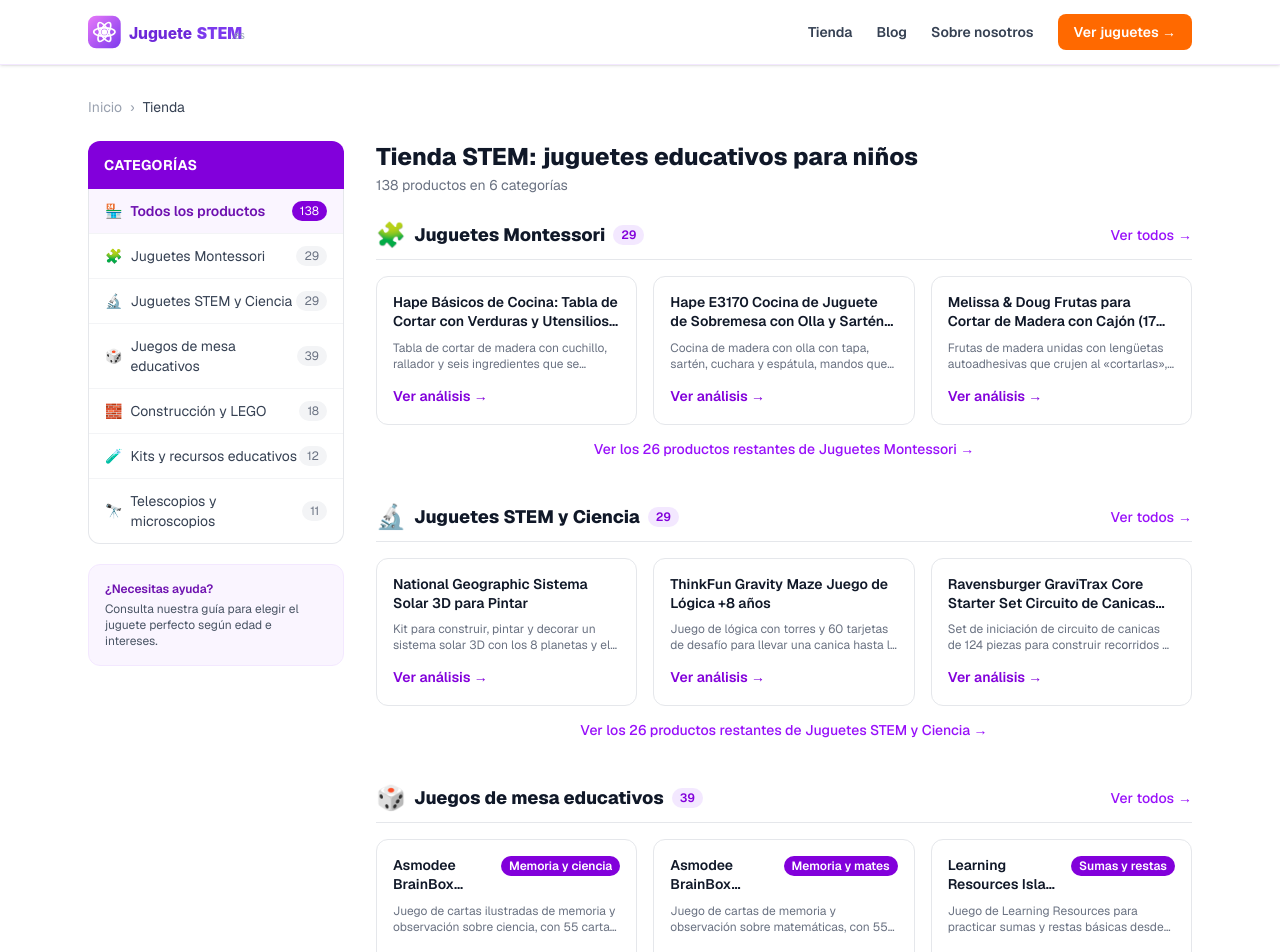
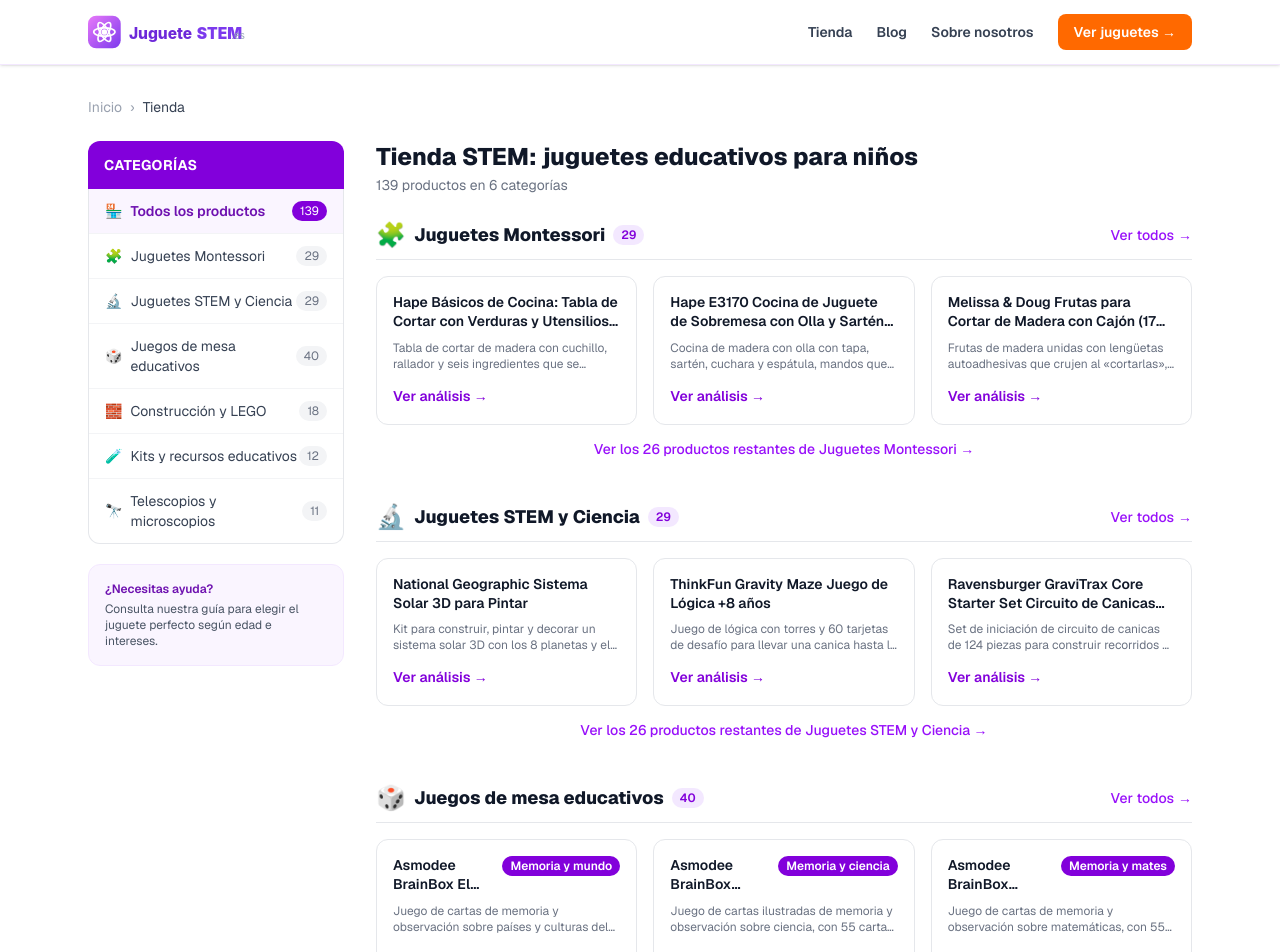
Before and after one commit to mktweb360/juguetestem, a Next.js app: page /tienda in a window 1280 px wide. Shown: the top 952 px of the page. Built offline with nearby package versions, Linux system fonts and the light colour scheme.

Commit message:
Ficha: Asmodee BrainBox El Mundo juego de cartas (#56)

```diff
--- a/data/posts.ts
+++ b/data/posts.ts
@@ -161,7 +161,7 @@ export const posts: Post[] = [
     category: "Juegos de Mesa",
     date: "2025-07-10",
     readTime: 8,
-    relatedProducts: ["dixit-juego-mesa-asmodee-2021", "virus-pack-tapete-fundas-deck-box", "catan-junior-devir-6-anos", "asmodee-azul-juego-mesa-losetas", "spin-master-tetris-juego-mesa-estrategia", "devir-carcassonne-junior-juego-mesa-infantil", "mattel-blokus-juego-estrategia-familia-7-anos", "thinkfun-rush-hour-duel-2-jugadores-8-anos", "amazon-basics-junior-4-en-raya-gigante"],
+    relatedProducts: ["dixit-juego-mesa-asmodee-2021", "virus-pack-tapete-fundas-deck-box", "catan-junior-devir-6-anos", "asmodee-azul-juego-mesa-losetas", "spin-master-tetris-juego-mesa-estrategia", "devir-carcassonne-junior-juego-mesa-infantil", "mattel-blokus-juego-estrategia-familia-7-anos", "thinkfun-rush-hour-duel-2-jugadores-8-anos", "amazon-basics-junior-4-en-raya-gigante", "asmodee-brainbox-el-mundo-cartas-memoria"],
     categoryCta: { href: "/tienda/juegos-mesa-educativos", text: "Ver juegos de mesa →" },
   },
   {
--- a/data/products.ts
+++ b/data/products.ts
@@ -366,6 +366,25 @@ export const products: Product[] = [
 
   // JUEGOS DE MESA EDUCATIVOS
   {
+    slug: "asmodee-brainbox-el-mundo-cartas-memoria",
+    // Comprobada en amazon.es el 27/11/2026: botón de compra activo, vendido y enviado por Amazon. Datos solo de la ficha de Amazon.
+    name: "Asmodee BrainBox El Mundo, juego de cartas de memoria y observación",
+    asin: "B08T9QCX15",
+    categorySlug: "juegos-mesa-educativos",
+    categoryName: "Juegos de mesa educativos",
+    price: "Consultar precio",
+    priceMin: 0,
+    rating: 0,
+    reviewCount: 0,
+    shortDescription: "Juego de cartas de memoria y observación sobre países y culturas del mundo, en solitario o en grupo, desde 8 años.",
+    fullDescription: "BrainBox El Mundo es un juego de cartas de Asmodee, con fabricante Green Board Games según la ficha de Amazon. Se observa una carta ilustrada durante diez segundos y después hay que responder a una pregunta sobre lo que se ha visto, con datos sobre países y culturas. La ficha lo describe como apto para jugar en solitario, para batir récords personales, o en grupo, con partidas de unos 10 minutos, y lo indica a partir de 8 años. Incluye reglamento, un reloj de arena, cartas y dados, en una caja de unos 10 cm de lado. No lo hemos probado: la información procede de la ficha de Amazon.",
+    pros: ["Memoria, observación y cultura general sobre países y culturas", "Partidas cortas, de unos 10 minutos", "Se puede jugar en solitario o en grupo", "Formato compacto, fácil de llevar", "Vendido y enviado por Amazon"],
+    cons: ["Hay que leer con soltura las preguntas, así que encaja mejor hacia los 8 años", "La ficha no concreta el número de cartas ni de preguntas", "No lo hemos probado: la información procede de la ficha de Amazon"],
+    specs: { "Marca": "Asmodee", "Fabricante": "Green Board Games", "Edad indicada": "Desde 8 años", "Duración": "Unos 10 minutos", "Jugadores": "En solitario o en grupo", "Tema": "Países y culturas del mundo" },
+    badge: "Memoria y mundo",
+    relatedPosts: ["juegos-mesa-educativos-primaria", "mejores-juegos-mesa-familia"],
+  },
+  {
     slug: "asmodee-brainbox-ciencia-cartas-memoria",
     // Comprobada en amazon.es el 27/11/2026: botón de compra activo, vendido y enviado por Amazon. Datos solo de la ficha de Amazon.
     name: "Asmodee BrainBox Ciencia, juego de cartas de memoria y observación",
--- a/lib/indexable.ts
+++ b/lib/indexable.ts
@@ -106,6 +106,7 @@ export const FEATURED_PRODUCT_SLUGS = new Set<string>([
   "national-geographic-sistema-solar-3d-pintar",
   "thinkfun-gravity-maze-juego-logica",
   "ravensburger-gravitrax-core-starter-set-124",
+  "asmodee-brainbox-el-mundo-cartas-memoria",
   "asmodee-brainbox-ciencia-cartas-memoria",
   "asmodee-brainbox-matematicas-cartas",
   "educa-detectives-piratas-puzzle-50-piezas",
```
